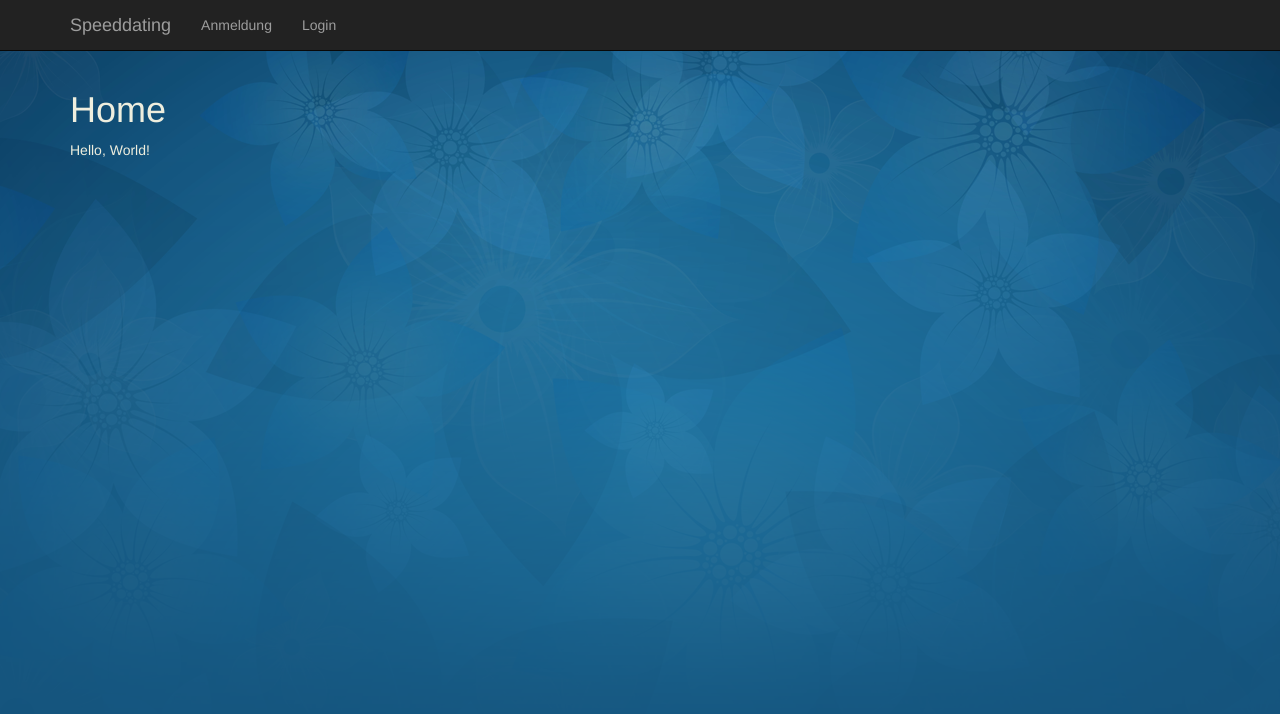
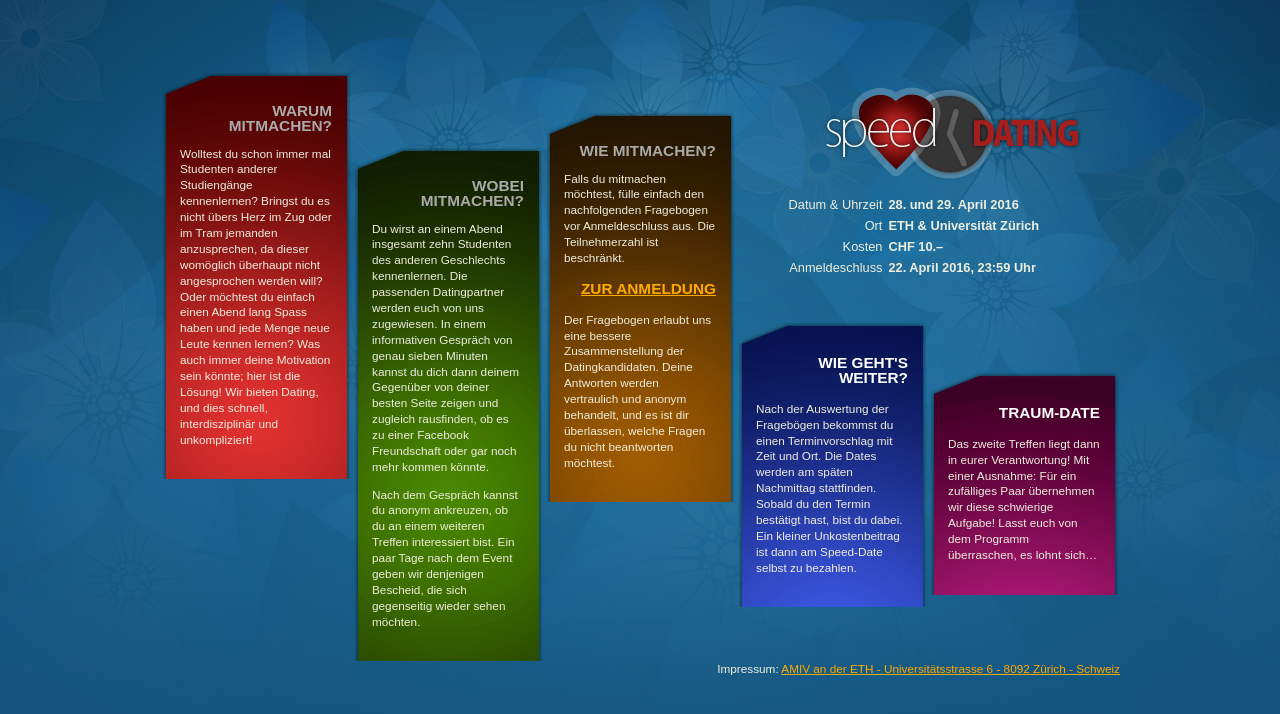
Before and after one commit to amiv-eth/AMIV-Speeddating, a Flask app: page / in a window 1280 px wide. Shown: the top 714 px of the page. Run offline with Flask 2, Linux system fonts and the light colour scheme; some libraries are stand-ins or nearby versions.

Commit message:
copied old index.html to new site

```diff
--- /dev/null
+++ b/static/css/screen.css
@@ -0,0 +1,134 @@
+body {
+	background: #14537C url(../images/background.png) repeat-x top center;
+	color: #EEEEDE;
+	font-family: "Arial", "Lucida Grande", "Tahoma", sans-serif;
+	font-size: 0.8em;
+	margin: 0;
+	padding: 0;
+}
+
+h2, h3 {
+	font-size: 1.2em;
+	line-height: 98%;
+	text-align: right;
+	text-transform: uppercase;
+}
+
+h2 {
+	color: #AAAAAA;
+}
+
+h3 {
+	color: #FFFFFF;
+}
+
+a:link, a:visited, a:active {
+	color: #FFAA00;
+}
+
+a:hover {
+	color: #CC6600;
+	text-decoration: none;
+}
+
+p {
+	font-size: 92%;
+	line-height: 135%;
+}
+
+img {
+	border: none;
+	padding: 0;
+}
+
+#logo {
+	float: left;
+	height: 250px;
+	left: 50%;
+	margin: 0 0 0 96px;
+	padding: 0;
+	position: absolute;
+	text-align: right;
+	top: 70px;
+	width: 384px;
+	z-index: 4;
+
+}
+
+#impressum {
+	height: 20px;
+	margin: 0;
+	padding: 0;
+	text-align: right;
+	z-index: 4;
+	clear: both;
+}
+
+#content-wrapper {
+	float: left;
+	left: 50%;
+	margin: 0 0 0 -480px;
+	position: absolute;
+	top: 20px;
+	width: 960px;
+}
+
+#content1 {
+	background: url('../images/redBox.png') top center;
+	float: left;
+	margin: 50px 0 0 0;
+	padding: 20px;
+	text-align: left;
+	width: 152px;
+	z-index: 3;
+}
+
+#content-danke {
+	background: url('../images/redBox-answer.png') top center;
+	float: left;
+	margin: 200px 0px 0px 100px;
+	padding: 20px;
+	text-align: left;
+	width: 400px;
+	z-index: 3;
+}
+
+#content2 {
+	background: url('../images/greenBox.png') top center;
+	float: left;
+	margin: 125px 0 0 0;
+	padding: 20px;
+	text-align: left;
+	width: 152px;
+	z-index: 3;
+}
+
+#content3 {
+	background: url('../images/orangeBox.png') top center;
+	float: left;
+	margin: 90px 0 0 0;
+	padding: 20px;
+	text-align: left;
+	width: 152px;
+	z-index: 3;
+}
+
+#content4 {
+	background: url('../images/blueBox.png') top center;
+	float: left;
+	margin: 300px 0 0 0;
+	padding: 20px;
+	text-align: left;
+	width: 152px;
+	z-index: 3;
+}
+
+#content5 {
+	background: url('../images/pinkBox.png') top center;
+	float: left;
+	margin: 350px 0 0 0;
+	padding: 20px;
+	text-align: left;
+	width: 152px;
+	z-index: 3;
+}
--- a/templates/index.html
+++ b/templates/index.html
@@ -1,7 +1,113 @@
-{% extends 'base.html' %}
+<!DOCTYPE html PUBLIC "-//W3C//DTD XHTML 1.0 Transitional//EN" "http://www.w3.org/TR/xhtml1/DTD/xhtml1-transitional.dtd">
+
+<html>
+	<head>
+		<title>
+			speeddating :: an der ETH &amp; Uni Z&uuml;rich
+		</title>
+		<link rel="shortcut icon" type="image/x-icon" href="favicon.ico" />
+		<style type="text/css">
+
+@import url("static/css/screen.css") screen;
+
+		</style>
+	</head>
 
 
-<h1>{% block title %}Home{% endblock %}</h1>
-{% block content %}
-<p>Hello, World!</p>
-{% endblock %}
+	<body>
+		<div id="logo">
+
+			<img src="static/images/logo.png" width="384" height="123" />
+
+			<table border="0" cellspacing="2" cellpadding="2" width="384">
+				<tr><td>Datum &amp; Uhrzeit</td><td style="text-align: left; font-weight: bold;">28. und 29. April 2016</td></tr>
+				<tr><td>Ort</td><td style="text-align: left; font-weight: bold;">ETH &amp; Universit&auml;t Z&uuml;rich</td></tr>
+				<tr><td>Kosten</td><td style="text-align: left; font-weight: bold;">CHF 10.&ndash;</td></tr>
+				<tr><td>Anmeldeschluss</td><td style="text-align: left; font-weight: bold;">22. April 2016, 23:59 Uhr</td></tr>
+			</table>
+
+		</div>
+
+		<div id="content-wrapper">
+
+			<div id="content1">
+
+				<h2>Warum mitmachen?</h2>
+
+				<p>Wolltest du schon immer mal Studenten anderer Studieng&auml;nge kennenlernen? Bringst
+				du es nicht &uuml;bers Herz im Zug oder im Tram jemanden anzusprechen, da dieser wom&ouml;glich &uuml;berhaupt nicht
+				angesprochen werden will? Oder m&ouml;chtest du einfach einen Abend lang Spass haben und jede Menge neue Leute kennen
+				lernen? Was auch immer deine Motivation sein k&ouml;nnte; hier ist die L&ouml;sung! Wir bieten Dating, und dies schnell,
+				interdisziplin&auml;r und unkompliziert!</p>
+
+				<!--<p>Egal ob du auf der Suche nach etwas Ernsthaftem oder einfach nur neuen Bekanntschaften bist, speeddating bietet dir dazu den idealen, und etwas ungew&ouml;hnlichen Rahmen daf&uuml;r!</p>-->
+
+			</div>
+
+			<div id="content2">
+
+				<h2>Wobei mitmachen?</h2>
+
+				<p>Du wirst an einem Abend insgesamt zehn Studenten des anderen Geschlechts
+				kennenlernen. Die passenden Datingpartner werden euch von uns zugewiesen. In einem informativen Gespr&auml;ch von genau
+				sieben Minuten kannst du dich dann deinem Gegen&uuml;ber von deiner besten Seite zeigen und zugleich rausfinden, ob
+				es zu einer Facebook Freundschaft oder gar noch mehr kommen k&ouml;nnte.</p>
+
+				<p>Nach dem Gespr&auml;ch kannst du anonym ankreuzen, ob du an einem weiteren Treffen interessiert bist. Ein paar Tage
+				nach dem Event geben wir denjenigen Bescheid, die sich gegenseitig wieder sehen m&ouml;chten.</p>
+
+			</div>
+
+			<div id="content3">
+
+				<h2>Wie mitmachen?</h2>
+
+				<p>Falls du mitmachen m&ouml;chtest, f&uuml;lle einfach den nachfolgenden Fragebogen vor Anmeldeschluss aus. Die Teilnehmerzahl ist beschr&auml;nkt.</p>
+
+				<h3><a href="signup">Zur Anmeldung</a></h3>
+
+				<!-- <h3>Anmeldung ab 16 Uhr offen!!!</h3> -->
+				<!-- <h3>Anmeldung ab:<br>15.04.2012</h3> -->
+				<!-- <h3><a href="form.php">Zur Anmeldung</a></h3> -->
+				<!-- <h3>Anmeldung geschlossen</h3> -->
+
+				<!-- <h3>Dating-Woche:<br>9.-13.05.2011</h3> -->
+				<!-- <h3>N&auml;chste Runde:<br>April/Mai 2012</h3> -->
+
+				<p>Der Fragebogen erlaubt uns eine bessere Zusammenstellung der Datingkandidaten. Deine Antworten werden vertraulich und anonym behandelt, und es ist dir &uuml;berlassen, welche Fragen du nicht beantworten m&ouml;chtest.</p>
+
+			</div>
+
+			<div id="content4">
+
+				<h3>Wie geht's weiter?</h3>
+
+				<p>Nach der Auswertung der Frageb&ouml;gen bekommst du einen Terminvorschlag mit Zeit und Ort. Die Dates werden am sp&auml;ten Nachmittag stattfinden. Sobald du den Termin best&auml;tigt hast, bist du dabei. Ein kleiner Unkostenbeitrag ist dann am Speed-Date selbst zu bezahlen.</p>
+
+			</div>
+
+			<div id="content5">
+
+				<h3>Traum-Date</h3>
+
+				<p>Das zweite Treffen liegt dann in eurer Verantwortung! Mit einer Ausnahme: F&uuml;r ein zuf&auml;lliges Paar &uuml;bernehmen wir diese schwierige Aufgabe! Lasst euch von dem Programm &uuml;berraschen, es lohnt sich&hellip;</p>
+
+			</div>
+
+			<div id="impressum">
+				<p>Impressum: <a href="http://www.amiv.ethz.ch">AMIV an der ETH - Universit&auml;tsstrasse 6 -
+					8092 Z&uuml;rich - Schweiz</a></p>
+			</div>
+			<!--<div id="sponsor" style="margin-top:50px">
+	   <img src="static/images/800px-Durex_logo.svg.png" style="height:72px;" />
+	   <p>Dieses Jahr von Durex gesponsert.</p>
+	   </div>
+	   //-->
+
+		</div>
+
+
+	</body>
+
+
+</html>
```
Also changed, not shown: templates/empty-index.html (added, +7 -0 lines), static/images/800px-Durex_logo.svg.png (added), static/images/blueBox.png (added), static/images/greenBox.png (added), static/images/logo-2010.png (added), static/images/logo-2011.png (added), static/images/logo-2013.png (added), static/images/logo.png (added), static/images/orangeBox.png (added), static/images/pinkBox.png (added), static/images/redBox-answer.png (added), static/images/redBox.png (added).
